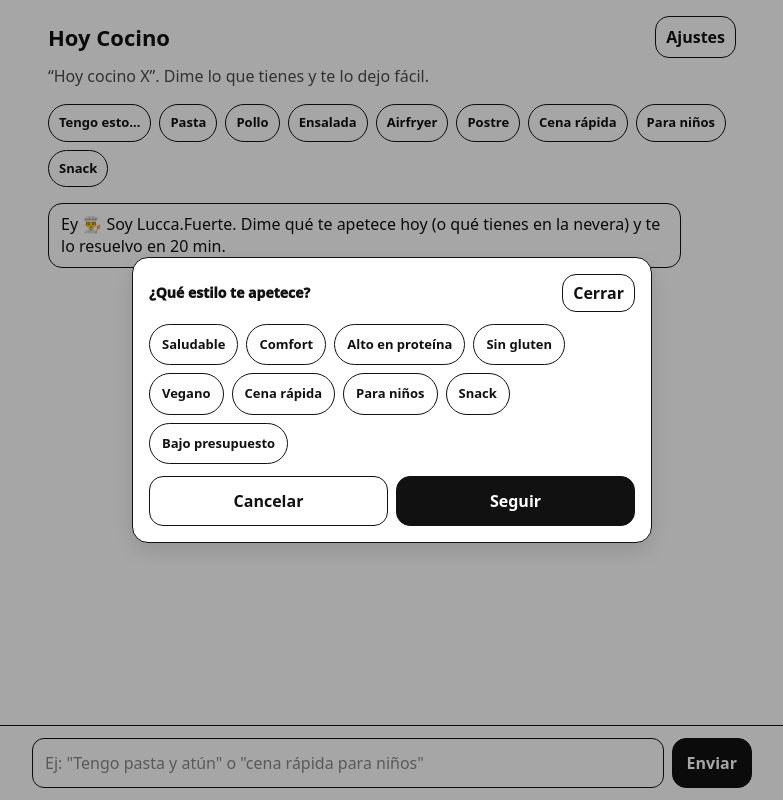
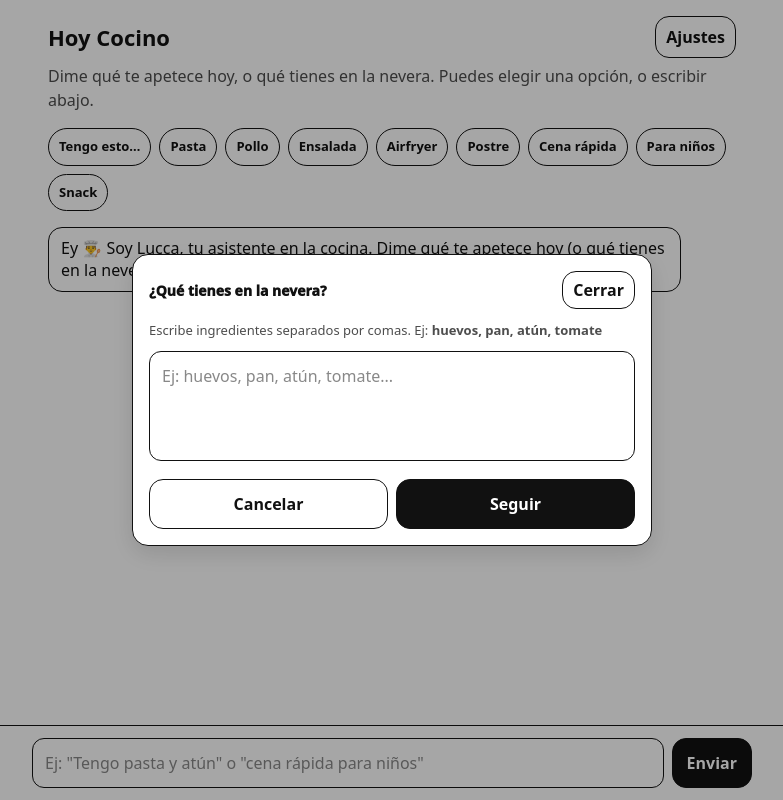
Before and after one commit to lucashel-design/lucca-fuerte-cocina, a Next.js app: page / in a window 1280 px wide. Both pictures are taken after a click on the button "Tengo esto…". Shown: the whole page, without its empty margins (248-1031 px from the left). Built offline with nearby package versions, Linux system fonts and the light colour scheme.

Commit message:
arreglar bug de chip tengo esto

```diff
--- a/src/app/page.tsx
+++ b/src/app/page.tsx
@@ -36,12 +36,12 @@ export default function HomePage() {
     {
       role: "assistant",
       content:
-        "Ey 👨‍🍳 Soy Lucca.Fuerte. Dime qué te apetece hoy (o qué tienes en la nevera) y te lo resuelvo en 20 min.",
+        "Ey 👨‍🍳 Soy Lucca, tu asistente en la cocina. Dime qué te apetece hoy (o qué tienes en la nevera) y te lo resuelvo en 20 min.",
     },
   ]);
 
   const quick = [
-    { label: "Tengo esto…", text: "Tengo: ___. Quiero cena en 20 min. Dame 2 opciones y elige 1." },
+    { label: "Tengo esto…", text: "" }, // 👈 caso especial (no usamos plantilla con ___)
     { label: "Pasta", text: "Quiero una receta de pasta viral en 20 min (4-6 ingredientes) con wow." },
     { label: "Pollo", text: "Quiero una cena rápida con pollo en 20 min (sin complicarme) con wow." },
     { label: "Ensalada", text: "Quiero una ensalada que llene (20 min) con proteína y wow." },
@@ -55,6 +55,7 @@ export default function HomePage() {
   const [input, setInput] = useState("");
   const [loading, setLoading] = useState(false);
   const bottomRef = useRef<HTMLDivElement | null>(null);
+  const inputRef = useRef<HTMLInputElement | null>(null);
   const [prefs, setPrefs] = useState<Prefs>(DEFAULT_PREFS);
 
   const [showSettings, setShowSettings] = useState(false);
@@ -77,11 +78,15 @@ export default function HomePage() {
   const [stylesOpen, setStylesOpen] = useState(false);
   const [selectedStyles, setSelectedStyles] = useState<string[]>([]);
 
+  // ✅ NUEVO: modal para “Tengo esto…”
+  const [haveOpen, setHaveOpen] = useState(false);
+  const [haveText, setHaveText] = useState("");
+
   function toggleStyle(s: string) {
     setSelectedStyles((prev) => (prev.includes(s) ? prev.filter((x) => x !== s) : [...prev, s]));
   }
 
-  // Cargar prefs al iniciar (solo en cliente)
+  // Cargar prefs
   useEffect(() => {
     try {
       const raw = localStorage.getItem(PREFS_KEY);
@@ -91,7 +96,7 @@ export default function HomePage() {
     }
   }, []);
 
-  // Guardar prefs cuando cambien
+  // Guardar prefs
   useEffect(() => {
     try {
       localStorage.setItem(PREFS_KEY, JSON.stringify(prefs));
@@ -123,7 +128,6 @@ export default function HomePage() {
     const styleLine = selectedStyles.length ? `ESTILO: ${selectedStyles.join(", ")}` : "";
     const finalPrompt = [prompt, styleLine, `RACIONES: ${servings}`].filter(Boolean).join("\n");
 
-    // ✅ Guardar prompt (debuggable)
     try {
       sessionStorage.setItem("lucca_last_prompt_v1", finalPrompt);
     } catch (e) {
@@ -131,7 +135,6 @@ export default function HomePage() {
     }
 
     try {
-      // ✅ NUEVO: apiJson (maneja no-JSON + requestId)
       const r = await apiJson<{ recipe?: any; error?: string; requestId?: string }>("/api/recipe", {
         method: "POST",
         headers: { "Content-Type": "application/json" },
@@ -146,14 +149,12 @@ export default function HomePage() {
         return;
       }
 
-      // ✅ Guardar receta (debuggable)
       try {
         sessionStorage.setItem("lucca_current_recipe_v1", JSON.stringify(r.data?.recipe));
       } catch (e) {
         debugError("home_recipe_save", e);
       }
 
-      // ✅ Navegación (debuggable)
       try {
         window.location.href = "/pick";
       } catch (e) {
@@ -170,16 +171,22 @@ export default function HomePage() {
     }
   }
 
+  function openStyleFlowWithPrompt(p: string) {
+    const text = p.trim();
+    if (!text || loading) return;
+
+    setPendingPrompt(text);
+    setSelectedStyles([]);
+    setServings(2);
+    setStylesOpen(true);
+  }
+
   async function send() {
     const text = input.trim();
     if (!text || loading) return;
 
     setInput("");
-
-    setPendingPrompt(text);
-    setSelectedStyles([]);
-    setServings(2);
-    setStylesOpen(true);
+    openStyleFlowWithPrompt(text);
   }
 
   return (
@@ -194,7 +201,7 @@ export default function HomePage() {
       </div>
 
       <p style={{ color: "var(--muted)", marginBottom: 16 }}>
-        “Hoy cocino X”. Dime lo que tienes y te lo dejo fácil.
+        Dime qué te apetece hoy, o qué tienes en la nevera. Puedes elegir una opción, o escribir abajo.
       </p>
 
       {/* Quick */}
@@ -204,10 +211,14 @@ export default function HomePage() {
             key={q.label}
             disabled={loading}
             onClick={() => {
-              setPendingPrompt(q.text);
-              setSelectedStyles([]);
-              setServings(2);
-              setStylesOpen(true);
+              // ✅ Caso especial: “Tengo esto…”
+              if (q.label === "Tengo esto…") {
+                setHaveText("");
+                setHaveOpen(true);
+                return;
+              }
+
+              openStyleFlowWithPrompt(q.text);
             }}
             style={{ padding: "8px 10px" }}
           >
@@ -215,6 +226,60 @@ export default function HomePage() {
           </Chip>
         ))}
       </div>
+
+      {/* ✅ Modal “Tengo esto…” */}
+      <Modal open={haveOpen} onClose={() => setHaveOpen(false)} title="¿Qué tienes en la nevera?" maxWidth={520}>
+        <div style={{ color: "var(--muted)", fontSize: 13, marginBottom: 10 }}>
+          Escribe ingredientes separados por comas. Ej: <b>huevos, pan, atún, tomate</b>
+        </div>
+
+        <textarea
+          value={haveText}
+          onChange={(e) => setHaveText(e.target.value)}
+          placeholder="Ej: huevos, pan, atún, tomate..."
+          style={{
+            width: "100%",
+            minHeight: 110,
+            padding: 12,
+            borderRadius: 12,
+            border: "var(--border)",
+            background: "var(--card)",
+            color: "var(--fg)",
+            outline: "none",
+            resize: "none",
+          }}
+        />
+
+        <div style={{ display: "flex", gap: 8, marginTop: 12 }}>
+          <Button variant="secondary" onClick={() => setHaveOpen(false)} style={{ flex: 1 }}>
+            Cancelar
+          </Button>
+
+          <Button
+            variant="primary"
+            onClick={() => {
+              const items = haveText
+                .split(",")
+                .map((s) => s.trim())
+                .filter(Boolean);
+
+              if (items.length === 0) return;
+
+              setHaveOpen(false);
+
+              const prompt =
+                `Tengo: ${items.join(", ")}.\n` +
+                `Quiero cena en 20 min. Dame 2 opciones y elige 1.\n` +
+                `Ingredientes de súper en España.`;
+
+              openStyleFlowWithPrompt(prompt);
+            }}
+            style={{ flex: 1 }}
+          >
+            Seguir
+          </Button>
+        </div>
+      </Modal>
 
       {/* Modal estilos */}
       <Modal open={stylesOpen} onClose={() => setStylesOpen(false)} title="¿Qué estilo te apetece?" maxWidth={520}>
@@ -414,6 +479,7 @@ export default function HomePage() {
       >
         <div style={{ maxWidth: 720, margin: "0 auto", display: "flex", gap: 8 }}>
           <input
+            ref={inputRef}
             value={input}
             onChange={(e) => setInput(e.target.value)}
             onKeyDown={(e) => {
--- a/src/components/ui/Modal.tsx
+++ b/src/components/ui/Modal.tsx
@@ -1,6 +1,6 @@
 "use client";
 
-import React, { useEffect } from "react";
+import React, { useEffect, useId } from "react";
 import Card from "@/src/components/ui/Card";
 import Button from "@/src/components/ui/Button";
 
@@ -10,8 +10,9 @@ type ModalProps = {
   title?: string;
   children: React.ReactNode;
   maxWidth?: number; // px
-  closeOnBackdrop?: boolean; // por defecto false (mobile-first)
-  closeOnEscape?: boolean; // por defecto false (mobile-first)
+  closeOnBackdrop?: boolean; // default false (mobile-first)
+  closeOnEscape?: boolean; // default false (mobile-first)
+  showCloseButton?: boolean; // default true
 };
 
 export default function Modal({
@@ -22,22 +23,43 @@ export default function Modal({
   maxWidth = 520,
   closeOnBackdrop = false,
   closeOnEscape = false,
+  showCloseButton = true,
 }: ModalProps) {
+  const titleId = useId();
+
+  // 1) Escape (opcional)
   useEffect(() => {
     if (!open || !closeOnEscape) return;
 
-    function onKeyDown(e: KeyboardEvent) {
+    const onKeyDown = (e: KeyboardEvent) => {
       if (e.key === "Escape") onClose();
-    }
+    };
 
     window.addEventListener("keydown", onKeyDown);
     return () => window.removeEventListener("keydown", onKeyDown);
   }, [open, closeOnEscape, onClose]);
 
+  // 2) Bloquear scroll del body mientras está abierto (muy importante en móvil)
+  useEffect(() => {
+    if (!open) return;
+
+    const prev = document.body.style.overflow;
+    document.body.style.overflow = "hidden";
+
+    return () => {
+      document.body.style.overflow = prev;
+    };
+  }, [open]);
+
   if (!open) return null;
+
+  const hasHeader = !!title || showCloseButton;
 
   return (
     <div
+      role="dialog"
+      aria-modal="true"
+      aria-labelledby={title ? titleId : undefined}
       onClick={closeOnBackdrop ? onClose : undefined}
       style={{
         position: "fixed",
@@ -48,6 +70,8 @@ export default function Modal({
         justifyContent: "center",
         padding: 16,
         zIndex: 60,
+        // toque mobile-friendly
+        WebkitTapHighlightColor: "transparent",
       }}
     >
       <div
@@ -55,7 +79,7 @@ export default function Modal({
         style={{ width: "100%", maxWidth }}
       >
         <Card>
-          {
+          {hasHeader && (
             <div
               style={{
                 display: "flex",
@@ -65,15 +89,25 @@ export default function Modal({
                 marginBottom: 12,
               }}
             >
-              <div style={{ fontWeight: 950, fontSize: 14 }}>
-                {title || ""}
-              </div>
+              {title ? (
+                <div id={titleId} style={{ fontWeight: 950, fontSize: 14 }}>
+                  {title}
+                </div>
+              ) : (
+                <div />
+              )}
 
-              <Button variant="secondary" onClick={onClose} style={{ padding: "6px 10px" }}>
-                Cerrar
-              </Button>
+              {showCloseButton && (
+                <Button
+                  variant="secondary"
+                  onClick={onClose}
+                  style={{ padding: "6px 10px" }}
+                >
+                  Cerrar
+                </Button>
+              )}
             </div>
-          }
+          )}
 
           {children}
         </Card>
```
